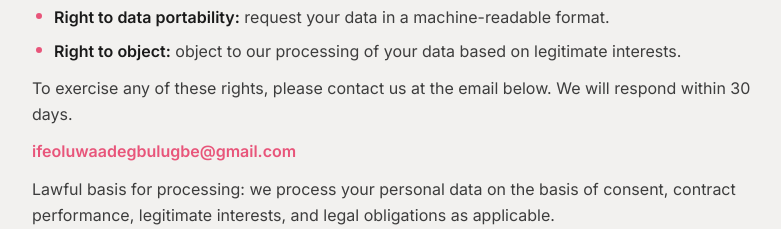
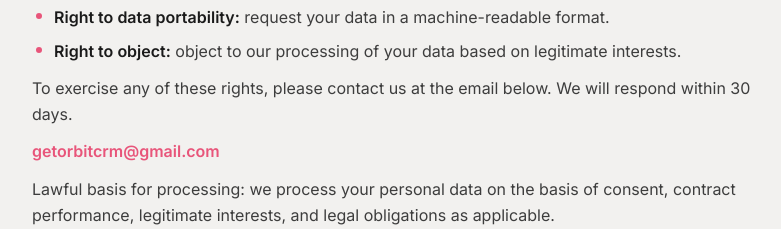
Before and after one commit to ifeoluwaadegbulugbe/Orbit-Dashboard, a Next.js app: page /privacy in a window 1280 px wide. Shown: the part 2320-2549 px from the top of the page, without its empty margins (248-1029 px from the left). Built offline with nearby package versions, Linux system fonts and the light colour scheme; no server answers.

Commit message:
Add files via upload

```diff
--- a/src/app/(legal)/privacy/page.tsx
+++ b/src/app/(legal)/privacy/page.tsx
@@ -154,7 +154,7 @@ const SECTIONS: LegalSection[] = [
         text:
           "To exercise any of these rights, please contact us at the email below. We will respond within 30 days.",
       },
-      { type: "email", address: "ifeoluwaadegbulugbe@gmail.com" },
+      { type: "email", address: "getorbitcrm@gmail.com" },
       {
         type: "p",
         text:
@@ -216,7 +216,7 @@ const SECTIONS: LegalSection[] = [
     title: "Contact Us",
     body: [
       { type: "p", text: "If you have questions about this Privacy Policy, please contact us:" },
-      { type: "email", address: "ifeoluwaadegbulugbe@gmail.com" },
+      { type: "email", address: "getorbitcrm@gmail.com" },
     ],
   },
 ];
```
